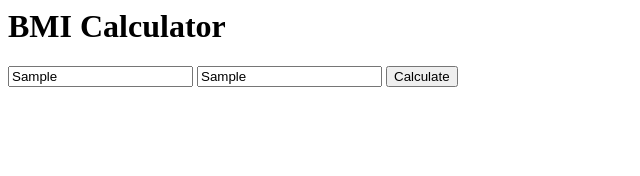
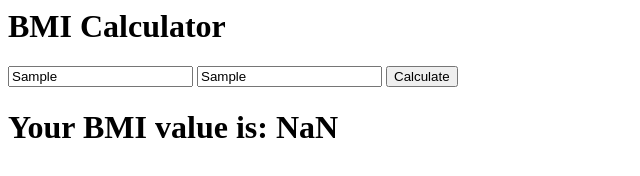
Before and after one commit to FacundoOs/bmi_calculator, a website: page src/index.html in a window 1280 px wide. Both pictures are taken after typing "Sample", "Sample" into the empty fields and a click on the button "Calculate". Shown: the whole page, without its empty margins (0-640 px from the left). Drawn offline with Linux system fonts and the light colour scheme.

Commit message:
functionality done

```diff
--- a/src/assets/js/bmiCalculator.js
+++ b/src/assets/js/bmiCalculator.js
@@ -0,0 +1,5 @@
+const calculateMetricBMI = (weight, height) => {
+    let result
+    result = (weight / ((height / 100) * (height / 100))).toFixed(2)
+    return result
+}
--- a/src/assets/js/bmiUI.js
+++ b/src/assets/js/bmiUI.js
@@ -1,6 +1,7 @@
 const calculateBMI = () => {
     let weightInput = document.getElementById("weight")
     let heightInput = document.getElementById("height")
-    let results = calculateMetricBMI(weighInput.value, heightInput.value)
-    let displayResultsElements = `<h1> Your BMI value is: ${results}</h1>´
+    let results = calculateMetricBMI(weightInput.value, heightInput.value)
+    let displayResultsElements = document.getElementById('results')
+    displayResultsElements.innerHTML = `<h1> Your BMI value is: ${results} </h1>`
 }
--- a/src/index.html
+++ b/src/index.html
@@ -2,12 +2,18 @@
 <head>
     <meta charset="UTF-8">
     <meta name="viewport" content="width=device-width, initial-scale=1.0">
+    <meta http-equiv="X-UA-Compatible" content="ie=edge">
+
     <title>BMI Calculator</title>
 </head>
 <body>
     <h1>BMI Calculator</h1>
     <input type="text" id="weight" placeholder="Your weight in kg">
     <input type="text" id="height" placeholder="Your height in cm">
-    <button id="Calculate">Calculate</button>
+    <button onclick="calculateBMI()" id="Calculate">Calculate</button>
+    <div id="results"></div>
+
+    <script src="assets/js/bmiCalculator.js"></script>
+    <script src="assets/js/bmiUI.js"></script>
 </body>
 </html>
```
Also changed, not shown: 3 other files.
